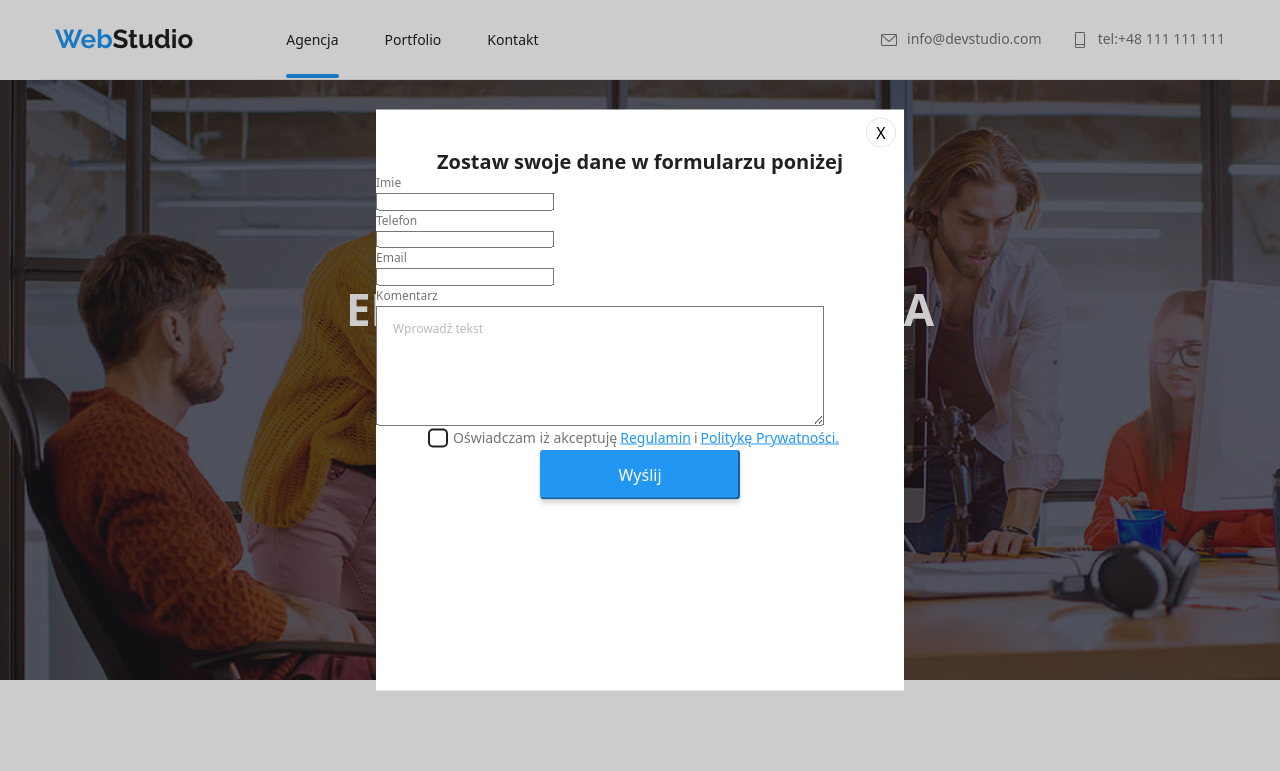
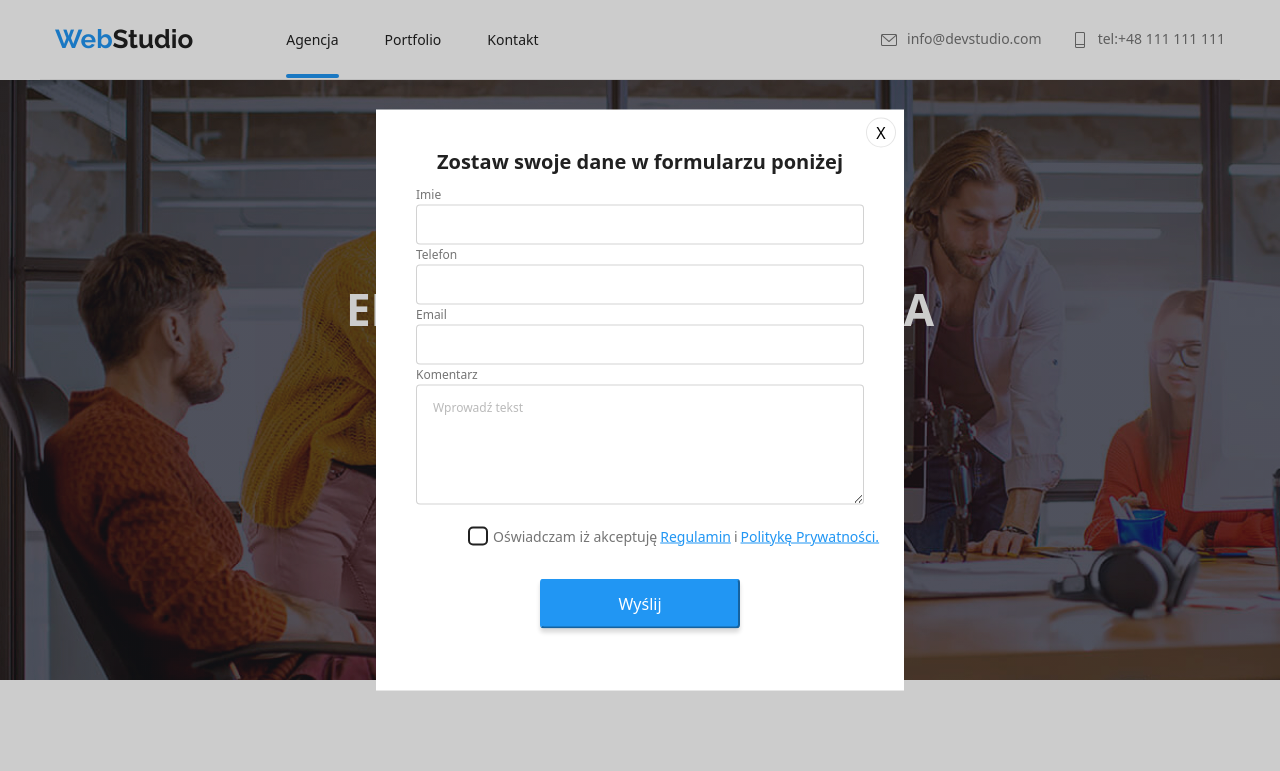
Before and after one commit to Patrycja1994/goit-markup-hw-06, a plain HTML site: page index.html in a window 1280 px wide. Both pictures are taken after a click on the button "Zamów usługe". Shown: the top 771 px of the page. Drawn offline with nearby package versions, Linux system fonts and the light colour scheme.

Commit message:
zadanie 6

```diff
--- a/css/style.css
+++ b/css/style.css
@@ -870,6 +870,7 @@ address {
     color: #757575;
     font-size: 14px;
     line-height: 1.714;
+    margin-bottom: 30px;
  }
 
  .submit-button {
@@ -908,10 +909,15 @@ label {
     color:#757575;
     font-size: 12px;
     line-height: 1.66;
+    margin-left: 40px;
 }
 
 input {
     display: flex;
+    border: 1px solid rgba(33, 33, 33, 0.2);
+    border-radius: 4px;
+    width: 448px;
+    height: 40px;
 }
 
 .comments {
@@ -922,9 +928,19 @@ input {
     font-size: 12px;
     line-height: 1.66;
     padding: 12px 16px;
+    border: 1px solid rgba(33, 33, 33, 0.2);
+    border-radius: 4px;
+    margin-bottom: 20px;
 }
 
 textarea::placeholder{
     color:rgba(117, 117, 117, 0.5);
 }
-DFFADA
+
+.modal-form {
+    margin-top: 12px;
+}
+
+input {
+    margin-bottom: 10px;
+}
```
